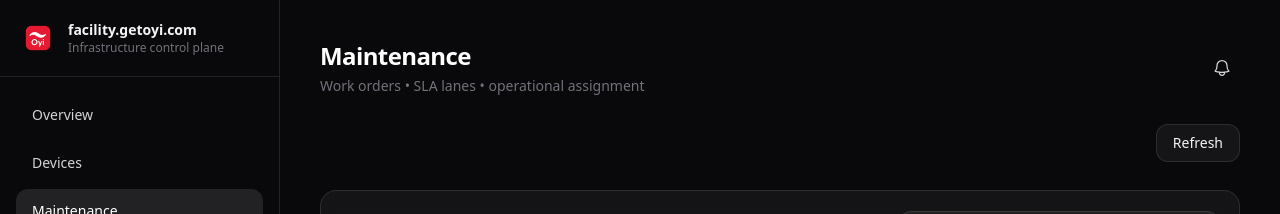
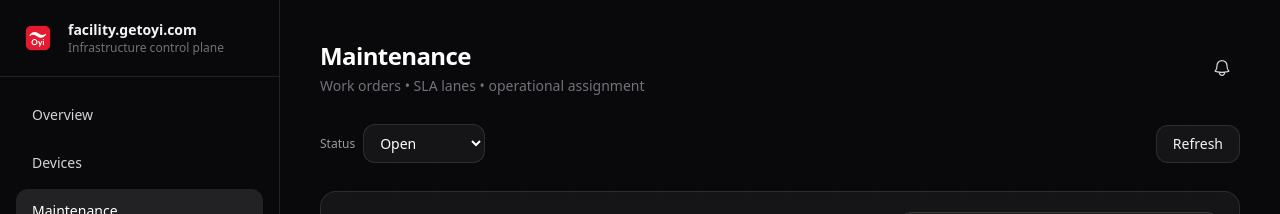
Before and after one commit to contactochiga/facility-oyi, a Next.js app: page /maintenance in a window 1280 px wide. Shown: the top 214 px of the page. Built offline with nearby package versions, Linux system fonts and the light colour scheme; no server answers.

Commit message:
Update page.tsx

```diff
--- a/app/(protected)/maintenance/page.tsx
+++ b/app/(protected)/maintenance/page.tsx
@@ -10,18 +10,22 @@ import type { ColumnDef } from "@tanstack/react-table";
 export default function MaintenancePage() {
   const [items, setItems] = useState<MaintenanceItem[]>([]);
   const [loading, setLoading] = useState(false);
+  const [status, setStatus] = useState<"open" | "in_progress" | "resolved" | "all">("open");
 
   async function load() {
     setLoading(true);
     try {
-      const res = await maintenanceService.list();
+      const res = await maintenanceService.list(status === "all" ? undefined : { status });
       setItems(res || []);
     } finally {
       setLoading(false);
     }
   }
 
-  useEffect(() => { load(); }, []);
+  useEffect(() => {
+    load();
+    // eslint-disable-next-line react-hooks/exhaustive-deps
+  }, [status]);
 
   const columns = useMemo<ColumnDef<MaintenanceItem>[]>(() => [
     { accessorKey: "title", header: "Title" },
@@ -33,7 +37,21 @@ export default function MaintenancePage() {
     <div className="space-y-7">
       <Topbar title="Maintenance" subtitle="Work orders • SLA lanes • operational assignment" />
 
-      <div className="flex justify-end">
+      <div className="flex items-center justify-between gap-3 flex-wrap">
+        <div className="flex items-center gap-2">
+          <span className="text-xs text-white/60">Status</span>
+          <select
+            className="bg-white/5 border border-white/10 rounded-xl px-3 py-2 text-white text-sm"
+            value={status}
+            onChange={(e) => setStatus(e.target.value as any)}
+          >
+            <option value="open">Open</option>
+            <option value="in_progress">In progress</option>
+            <option value="resolved">Resolved</option>
+            <option value="all">All</option>
+          </select>
+        </div>
+
         <Button variant="ghost" onClick={load} disabled={loading}>
           {loading ? "Refreshing..." : "Refresh"}
         </Button>
```
